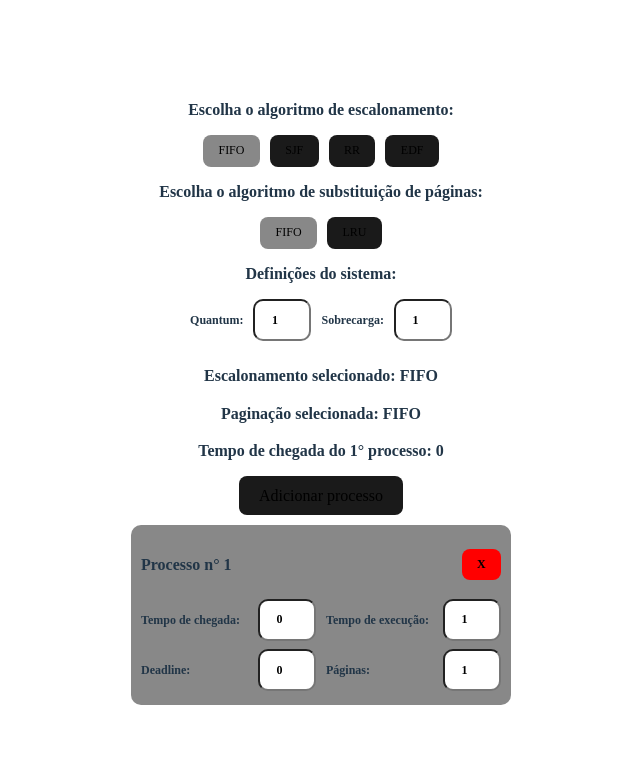
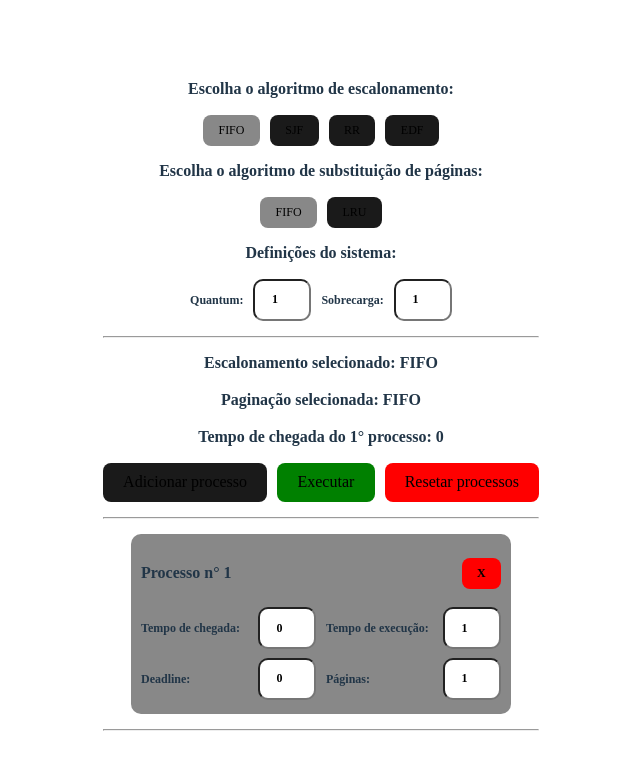
Before and after one commit to BeHaga/so_mata_58, a React (Vite) app in the folder trabalho_principal_so/: page / in a window 1280 px wide. Shown: the top 770 px of the page, without its empty margins (319-959 px from the left). Built offline with nearby package versions, Linux system fonts and the light colour scheme.

Commit message:
Adicao dos botoes executar, resetar, linhas para dividir secoes e secao para o grafico

```diff
--- a/trabalho_principal_so/src/App.css
+++ b/trabalho_principal_so/src/App.css
@@ -5,8 +5,26 @@
   text-align: center;
 }
 
+.botoes {
+  font-size: 1.6rem;
+  display: flex;
+  justify-content: center;
+  gap: 1rem;
+  padding-bottom: 1rem;
+}
+
 .addProcessos {
   font-size: 1.6rem;
+}
+
+.botaoExecutar {
+  font-size: 1.6rem;
+  background-color: green;
+}
+
+.botaoResetarProcessos {
+  font-size: 1.6rem;
+  background-color: red;
 }
 
 .processos {
--- a/trabalho_principal_so/src/App.tsx
+++ b/trabalho_principal_so/src/App.tsx
@@ -18,6 +18,7 @@ function App() {
   // const [escolhas, setEscolhas] = useState<{escalonamento: string, paginacao: string, quantum: number, sobrecarga: number}[]>([{escalonamento: "FIFO", paginacao: "FIFO", quantum: 1, sobrecarga: 1}]);
   const [escolhas, setEscolhas] = useState<{escalonamento: string, paginacao: string, quantum: number, sobrecarga: number}>({escalonamento: "FIFO", paginacao: "FIFO", quantum: 1, sobrecarga: 1});
   const [processos, setProcessos] = useState<{key: number, tempoDeChegada: number, tempoDeExecucao: number, deadline: number, paginas: number}[]>([{key: 1, tempoDeChegada: 0, tempoDeExecucao: 1, deadline: 0, paginas: 1}]); {/*key 1 pois precisa de pelo menos um processo*/}
+  const [exibirGrafico, setExibirGrafico] = useState(false);
 
   const criarProcesso = () => {
     // setProcessos(true);
@@ -57,6 +58,15 @@ function App() {
     // setEscolhas((escolhas) => ({ ...escolhas, ...updatedValues}))
   }
 
+  const executar = () => {
+    setExibirGrafico(true)
+  }
+
+  const resetar = () => {
+    setExibirGrafico(false)
+    setProcessos([{key: 1, tempoDeChegada: 0, tempoDeExecucao: 1, deadline: 0, paginas: 1}])
+  }
+
   return (
     <>
       <Escolhas
@@ -66,10 +76,24 @@ function App() {
         sobrecarga={escolhas.sobrecarga}
         onUpdate={(updatedValues) => atualizarEscolha(updatedValues)}
       />
+      <hr />
       <h2>Escalonamento selecionado: {escolhas.escalonamento}</h2>
       <h2>Paginação selecionada: {escolhas.paginacao}</h2>
       <h2>Tempo de chegada do 1° processo: {processos[0].tempoDeChegada}</h2>
-      <button className='addProcessos' onClick={criarProcesso}>Adicionar processo</button>
+      <div className='botoes'>
+        <button className='addProcessos' onClick={criarProcesso}>Adicionar processo</button>
+        <button className='botaoExecutar' onClick={executar}>Executar</button>
+        <button className='botaoResetarProcessos' onClick={resetar}>Resetar processos</button>
+      </div>
+      <hr />
+      {exibirGrafico && (
+        <section>
+          <h2>Gráfico de Gantt</h2>
+        </section>
+      )}
+      {exibirGrafico && (
+        <hr />
+      )}
       <div className='processos'>
         {/* {processo && <Processos />} */}
         {/* {processos} */}
@@ -86,6 +110,7 @@ function App() {
           />
         ))}
       </div>
+      <hr />
       {/* <Processos></Processos> */}
 
 
```
